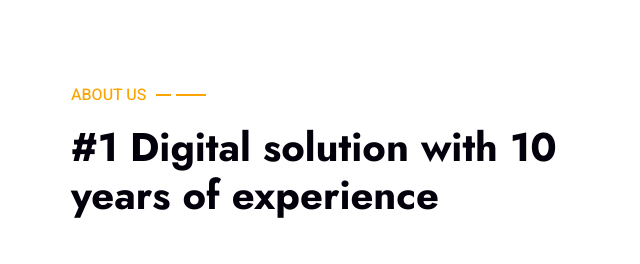
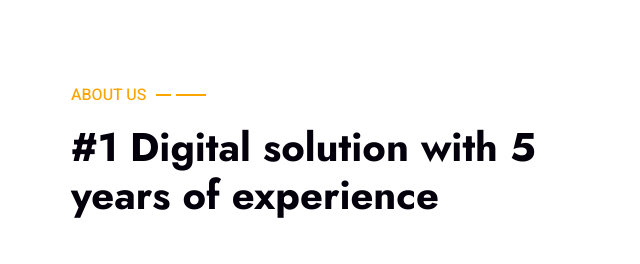
Before and after one commit to indersinghvv/bhakha, a website built with Vite: page index.html in a window 1280 px wide. Shown: the part 1560-1824 px from the top of the page, 47-687 px from the left. Built offline with nearby package versions, Linux system fonts and the light colour scheme.

Commit message:
add year

```diff
--- a/index.html
+++ b/index.html
@@ -129,7 +129,7 @@
                 <div class="row g-5 align-items-center">
                     <div class="col-lg-6 wow fadeInUp" data-wow-delay="0.1s">
                         <p class="section-title text-secondary">About Us<span></span></p>
-                        <h1 class="mb-5">#1 Digital solution with 10 years of experience</h1>
+                        <h1 class="mb-5">#1 Digital solution with 5 years of experience</h1>
                         <p class="mb-4">Diam dolor diam ipsum et tempor sit. Aliqu diam amet diam et eos labore. Clita erat ipsum et lorem et sit, sed stet no labore lorem sit clita duo justo eirmod magna dolore erat amet</p>
                         <div class="skill mb-4">
                             <div class="d-flex justify-content-between">
```
